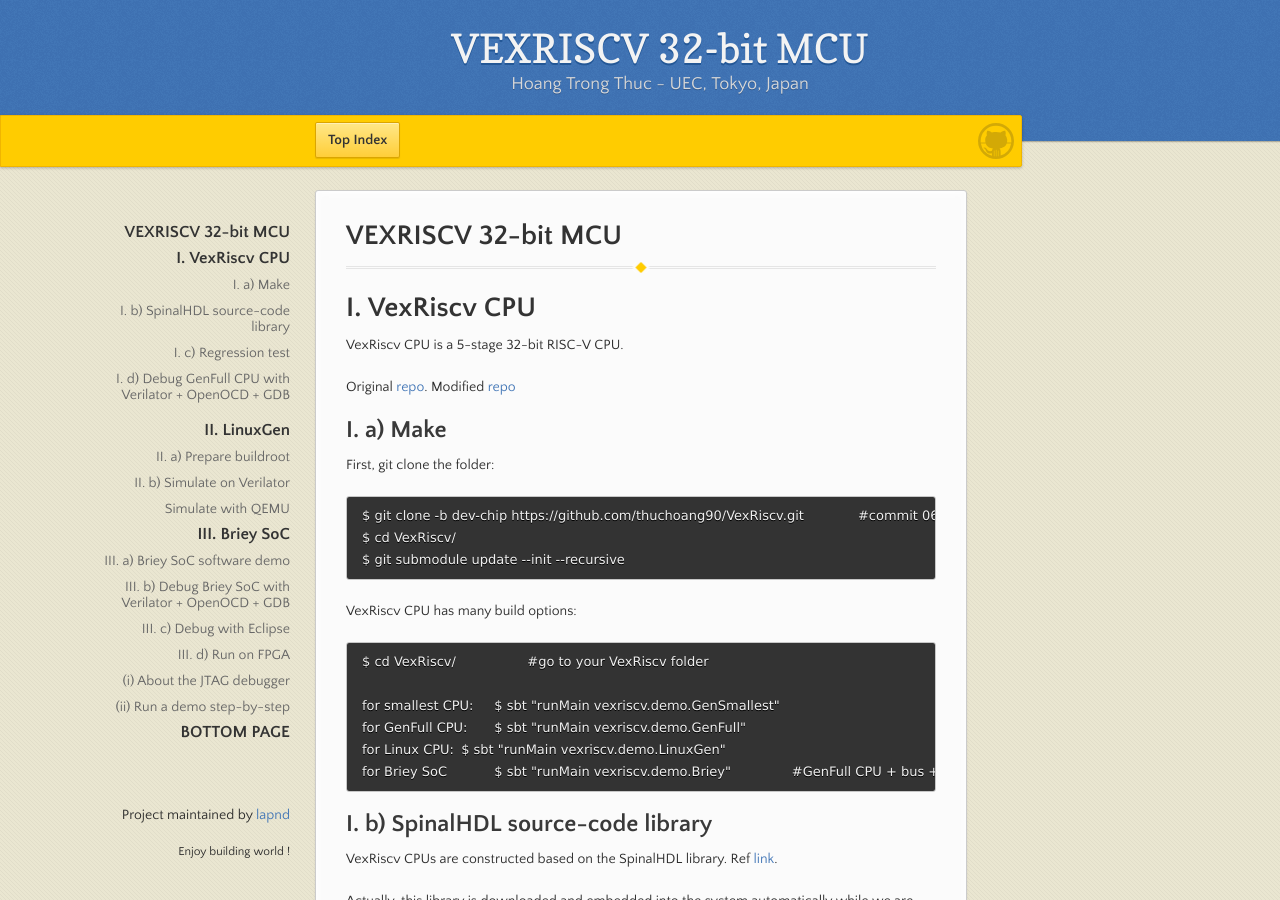
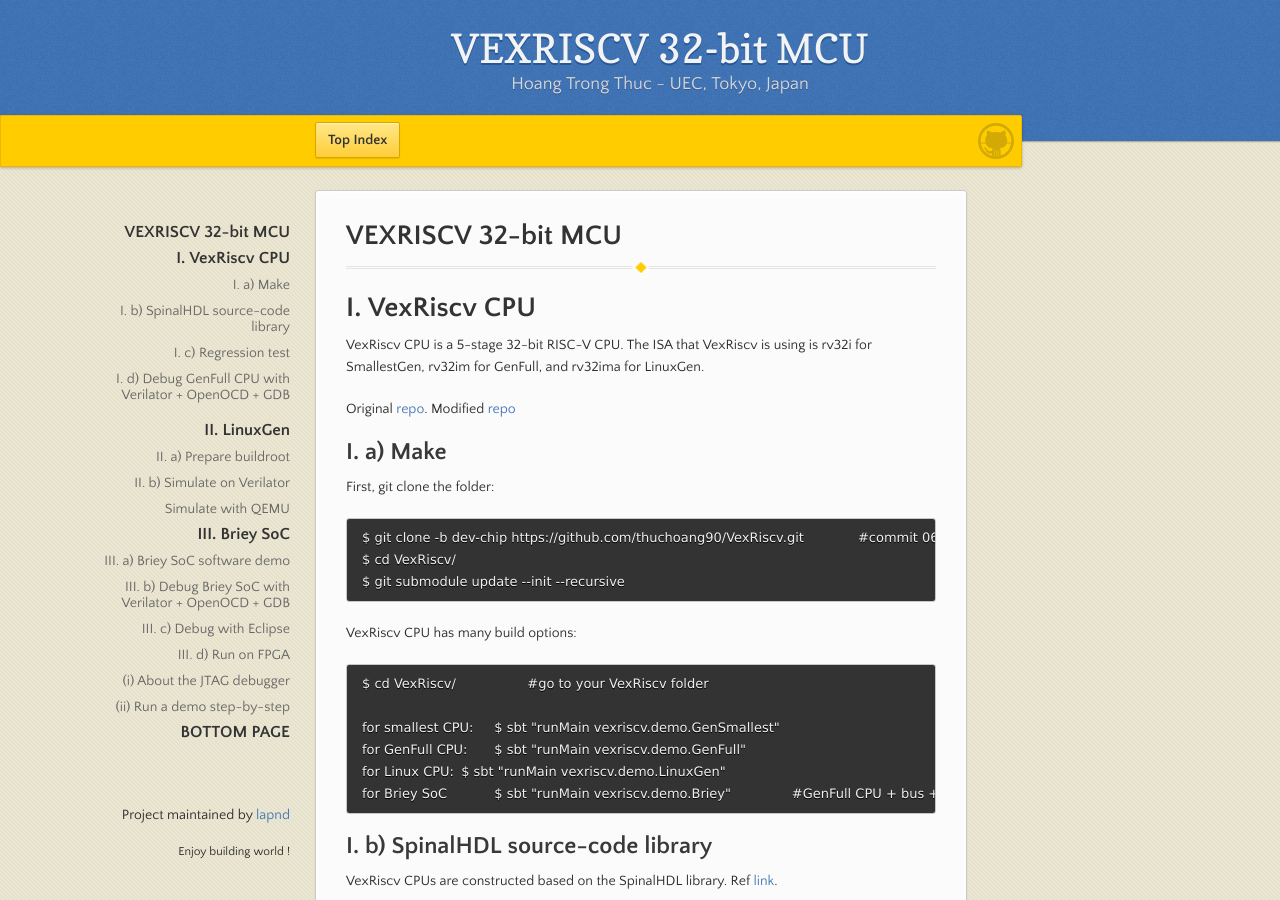
Before and after one commit to lapnd/httdes.github.io, a Jekyll site: the page built from vexriscv.md, in a window 1280 px wide and 900 px high. Built offline with Jekyll 4.4.1, drawn with Linux system fonts in a browser that asks for light colours; our own code applies the rules of GitHub Pages for plain Markdown files.

Commit message:
Update vexriscv.md

```diff
--- a/vexriscv.md
+++ b/vexriscv.md
@@ -8,7 +8,7 @@ layout : default
 
 # I. VexRiscv CPU
 
-VexRiscv CPU is a 5-stage 32-bit RISC-V CPU.
+VexRiscv CPU is a 5-stage 32-bit RISC-V CPU. The ISA that VexRiscv is using is rv32i for SmallestGen, rv32im for GenFull, and rv32ima for LinuxGen.
 
 Original [repo](https://github.com/SpinalHDL/VexRiscv). Modified [repo](https://github.com/thuchoang90/VexRiscv)
 
```
